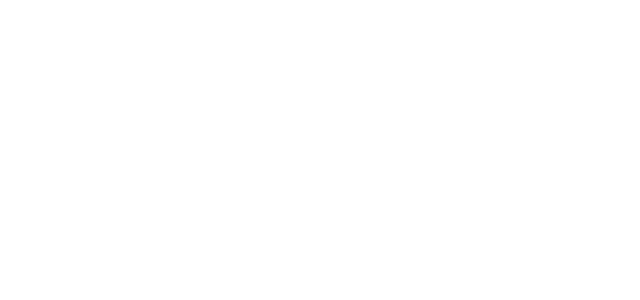
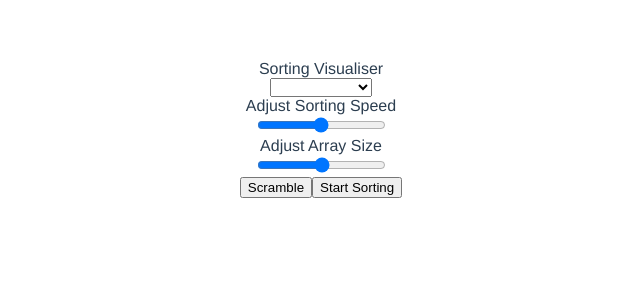
Before and after one commit to hamzahda/kica, a Vue app: page / in a window 1280 px wide. Shown: the top 300 px of the page, without its empty margins (319-959 px from the left). Built offline with nearby package versions, Linux system fonts and the light colour scheme.

Commit message:
html structure

```diff
--- a/src/App.vue
+++ b/src/App.vue
@@ -1,16 +1,78 @@
 <template>
   <div id="app">
-
+    <head>
+      <title>Sorting Visualiser</title>
+    </head>
+    <body>
+      <div id="app">
+        <div id="headerBar">
+          <div id="pageTitle">Sorting Visualiser</div>
+          <div id="controls">
+            <div id="Dropdown">
+              <select v-model="sortingMode" v-if="!sorting">
+                <option value="bubbleSort">Bubble Sort</option>
+                <option value="insertionSort">Insertion Sort</option>
+                <option value="mergeSort">Merge Sort</option>
+              </select>
+            </div>
+            <div class="sliderContainer">
+              <div class="sliderText">Adjust Sorting Speed</div>
+              <input
+                class="slider"
+                type="range"
+                min="0"
+                max="300"
+                value="50"
+                v-model="sortSpeed"
+              />
+            </div>
+            <div class="sliderContainer" v-if="!sorting">
+              <div class="sliderText">Adjust Array Size</div>
+              <input
+                class="slider"
+                type="range"
+                min="1"
+                max="100"
+                value="50"
+                v-model="arraySize"
+              />
+            </div>
+            <button id="scramble" @click="scramble" v-if="!sorting">
+              Scramble
+            </button>
+            <button id="startSorting" @click="sort" v-if="!sorting && !sorted">
+              Start Sorting
+            </button>
+          </div>
+        </div>
+        <div id="mainBody" :key="key">
+          <div
+            class="valueBlockPair"
+            v-for="(value, index) in values"
+            :key="value.id"
+            :style="{ width: blockWidth }"
+          >
+            <div
+              class="block"
+              :class="[
+                { green: values[index].sorted },
+                { purple: values[index].active },
+              ]"
+              :style="{ height: values[index].id + '%' }"
+            ></div>
+            <!--<div class="value">{{ value }}</div> -->
+          </div>
+        </div>
+      </div>
+    </body>
   </div>
 </template>
 
 <script>
-
 export default {
-  name: 'App',
-  components: {
-  }
-}
+  name: "App",
+  components: {},
+};
 </script>
 
 <style>
```
Also changed, not shown: src/components/HelloWorld.vue (added, +58 -0 lines).
